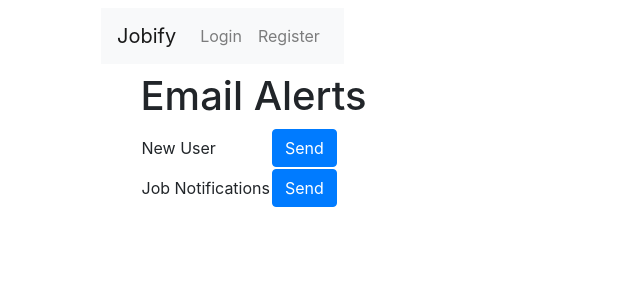
After one commit to akotsampaseris/jobify, a Django app: page /alerts/email-alerts in a window 1280 px wide. The commit adds this page. Shown: the top 300 px of the page, without its empty margins (0-640 px from the left). Run offline with Django 3.2, Linux system fonts and the light colour scheme; some libraries are stand-ins or nearby versions.

Commit message:
Email notifications

```diff
--- a/alerts/templates/alerts/email_alert.html
+++ /dev/null
@@ -1,5 +0,0 @@
-{% extends 'base.html' %}
-
-{% block content %}
-<h1>Email Alert</h1>
-{% endblock %}
--- /dev/null
+++ b/alerts/templates/alerts/email_alerts.html
@@ -0,0 +1,15 @@
+{% extends 'base.html' %}
+
+{% block content %}
+<h1>Email Alerts</h1>
+<table>
+  <tr>
+    <td>New User</td>
+    <td><a href="{% url 'alerts:new_user' %}" class="btn btn-primary">Send</a></td>
+  </tr>
+  <tr>
+    <td>Job Notifications</td>
+    <td><a href="{% url 'alerts:job_notification' %}" class="btn btn-primary">Send</a></td>
+  </tr>
+</table>
+{% endblock %}
--- a/alerts/urls.py
+++ b/alerts/urls.py
@@ -4,5 +4,7 @@ from . import views
 
 app_name = 'alerts'
 urlpatterns = [
-    path('email-alert', views.email_alert, name="email_alert"),
+    path('email-alerts', views.email_alerts, name="email_alerts"),
+    path('new-user', views.new_user, name="new_user"),
+    path('job-notifications', views.job_notification, name="job_notification"),
 ]
--- a/alerts/views.py
+++ b/alerts/views.py
@@ -1,5 +1,21 @@
-from django.shortcuts import render
+from django.shortcuts import render, redirect
+from django.core.mail import EmailMessage
+
+import functions.alerts.emails.admin as email_admins
+import functions.alerts.emails.user as email_users
 
 # Create your views here.
-def email_alert(request):
-    return render(request, 'alerts/email_alert.html')
+def email_alerts(request):
+
+
+    return render(request, 'alerts/email_alerts.html')
+
+
+def new_user(request):
+    email_admins.new_user_alert()
+    return redirect('alerts:email_alerts')
+
+
+def job_notification(request):
+    email_users.job_notification_alert()
+    return redirect('alerts:email_alerts')
--- /dev/null
+++ b/functions/alerts/emails/templates/admin/html/new_user.html
@@ -0,0 +1 @@
+<p>A new user has registered on <strong>Jobify</strong>!</p>
--- /dev/null
+++ b/functions/alerts/emails/templates/admin/text/new_user.txt
@@ -0,0 +1 @@
+A new user has registered on Jobify today!
--- a/templates/inc/navbar.html
+++ b/templates/inc/navbar.html
@@ -16,7 +16,7 @@
         <a class="nav-link" href="{% url 'webscraper:index' %}">Webscraper</a>
       </li>
       <li class="nav-item">
-        <a class="nav-link" href="{% url 'alerts:email_alert' %}">Alerts</a>
+        <a class="nav-link" href="{% url 'alerts:email_alerts' %}">Alerts</a>
       </li>
       <li class="nav-item">
         <a class="nav-link" href="{% url 'user:profile' %}">Profile</a>
```
Also changed, not shown: alerts/emails.py (added, +16 -0 lines), functions/alerts/emails/admin.py (added, +17 -0 lines), functions/alerts/emails/helpers/content.py (added, +22 -0 lines), functions/alerts/emails/user.py (added, +8 -0 lines), jobify/settings.py (+9 -0 lines), alerts/forms.py (added), db.sqlite3, functions/alerts/emails/__init__.py (added).
